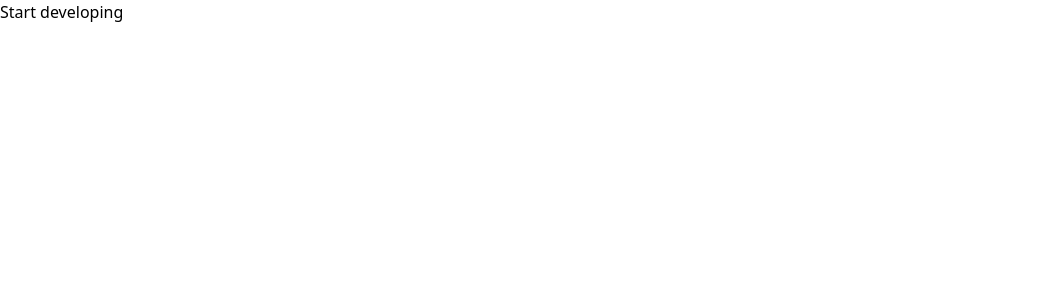
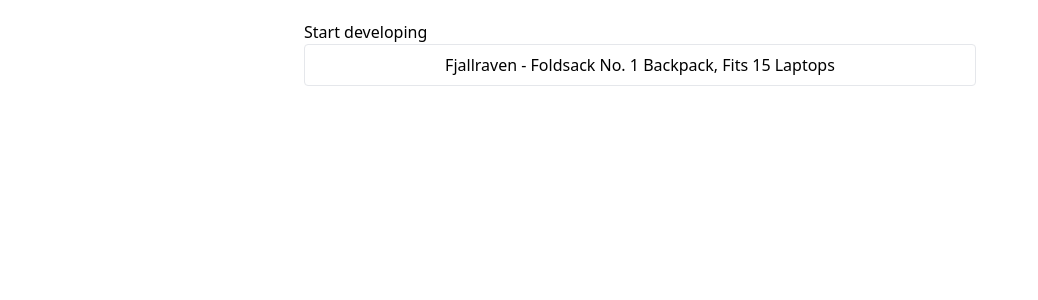
Before and after one commit to AndreiMedvedevSaratov/a031-react-2022, a React (Create React App) app: page / in a window 1280 px wide. Shown: the top 300 px of the page, without its empty margins (0-1038 px from the left). Built offline with nearby package versions, Linux system fonts and the light colour scheme.

Commit message:
feat: update products

```diff
--- a/src/App.tsx
+++ b/src/App.tsx
@@ -1,9 +1,14 @@
 import React from 'react';
+import { Product } from './components/Product';
+import { products } from './data/products';
 
 function App() {
+
   return (
-    <div className="App">
+    <div className="container mx-auto max-w-2xl pt-5">
       <h1>Start developing</h1>
+
+      <Product product={products[0]} />
     </div>
   );
 }
--- /dev/null
+++ b/src/components/Product.tsx
@@ -0,0 +1,16 @@
+import React from 'react'
+import { IProduct } from '../models'
+
+interface ProductProps {
+	product: IProduct
+}
+
+export function Product(props: ProductProps) {
+	return (
+		<div
+		className="border py-2 px-4 rounded flex flex-col items-center mb-2"
+		>
+			{ props.product.title}
+		</div>
+	)
+}
--- /dev/null
+++ b/src/data/products.ts
@@ -0,0 +1,16 @@
+import { IProduct } from "../models";
+
+export const products: IProduct[] = [
+	{
+		"id": 1,
+		"title": "Fjallraven - Foldsack No. 1 Backpack, Fits 15 Laptops",
+		"price": 109.95,
+		"description": "Your perfect pack for everyday use and walks in the forest. Stash your laptop (up to 15 inches) in the padded sleeve, your everyday",
+		"category": "men's clothing",
+		"image": "https://fakestoreapi.com/img/81fPKd-2AYL._AC_SL1500_.jpg",
+		"rating": {
+			"rate": 3.9,
+			"count": 120
+		}
+	}
+]
--- /dev/null
+++ b/src/models.ts
@@ -0,0 +1,12 @@
+export interface IProduct {
+	id: number
+	title: string
+	price: number
+	description: string
+	category: string
+	image: string
+	rating: {
+		rate: number
+		count: number
+	}
+}
```
